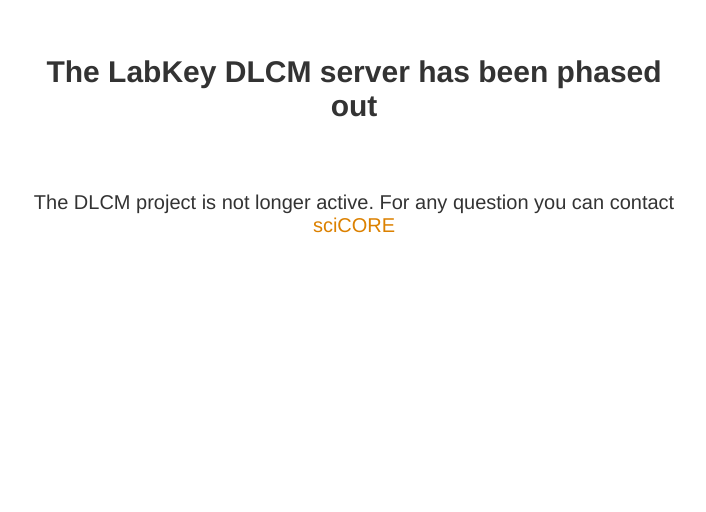
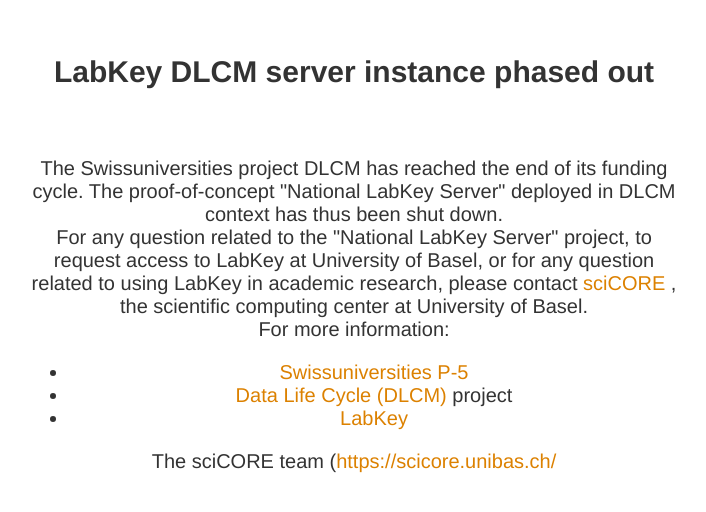
Before and after one commit to scicore-unibas-ch/dlcm-offline-page, a plain HTML site: page index.html in a window 1280 px wide. Shown: the part 128-640 px from the top of the page, without its empty margins (286-992 px from the left). Drawn offline with Linux system fonts and the light colour scheme.

Commit message:
Update index.html

```diff
--- a/index.html
+++ b/index.html
@@ -1,5 +1,5 @@
 <!doctype html>
-<title>DLCM project has phased out</title>
+<title>LabKey DLCM instance phased out</title>
 <style>
   body { text-align: center; padding: 150px; }
   h1 { font-size: 50px; }
@@ -10,10 +10,24 @@
 </style>
 
 <article>
-    <h2>The LabKey DLCM server has been phased out</h2>
+    <h2>LabKey DLCM server instance phased out</h2>
     <div>
 	    <br>
-	    <p>The DLCM project is not longer active. For any question you can contact <a href="https://scicore.unibas.ch/contact/"> sciCORE </a> </p>
-        <!-- <p>The sciCORE team</p> -->
+	    <p>The Swissuniversities project DLCM has reached the end of its funding cycle.
+		    The proof-of-concept "National LabKey Server" deployed in DLCM context has thus been shut down.
+		    <br>
+		    For any question related to the "National LabKey Server" project, to request access
+		    to LabKey at University of Basel, or for any question related to using LabKey in academic
+		    research, please contact <a href="https://scicore.unibas.ch/"> sciCORE </a>,
+		    the scientific computing center at University of Basel.
+		    <br>
+		    For more information:<br>
+	    <ul>
+		    <li><a href="https://www.swissuniversities.ch/en/organisation/projects-and-programmes/p-5/">Swissuniversities P-5</a></li>
+		    <li><a href="https://www.dlcm.ch/">Data Life Cycle (DLCM)</a> project</li>
+		    <li><a href="https://www.labkey.org/">LabKey</a></li>
+	    </ul>
+	    </p>
+	<p>The sciCORE team  (<a href="https://scicore.unibas.ch/">https://scicore.unibas.ch/</a></p>
     </div>
 </article>
```
